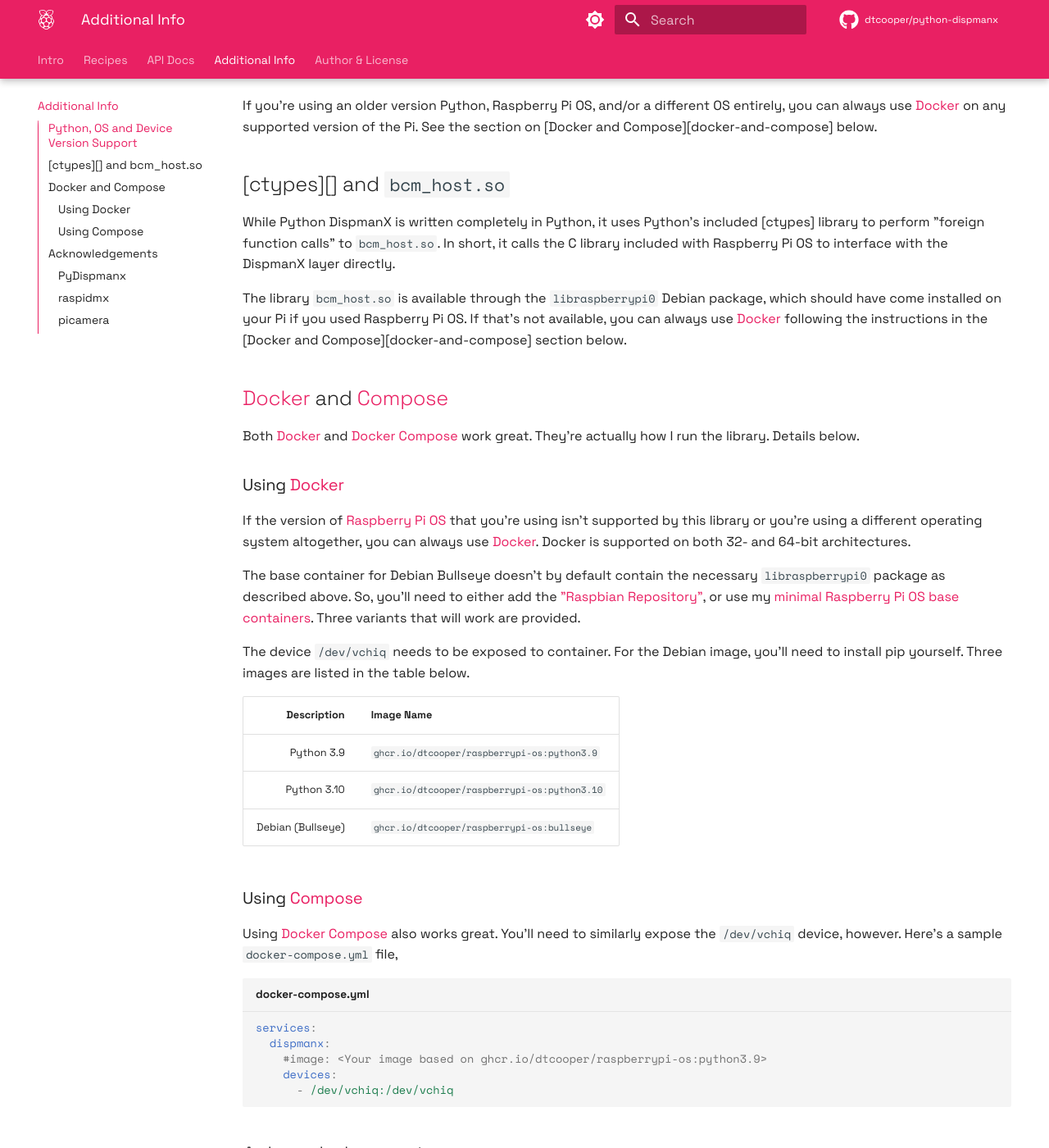
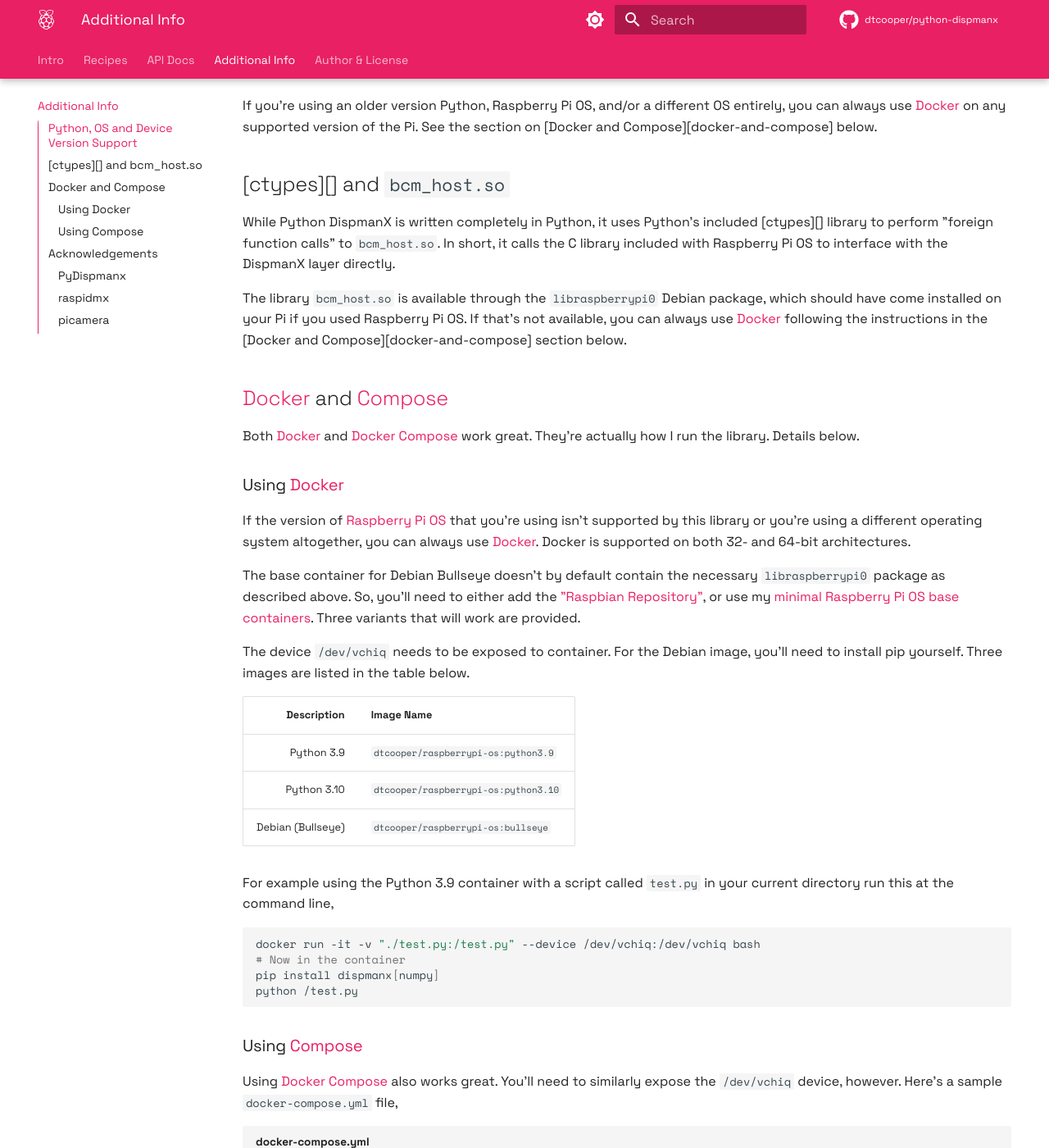
Before and after one commit to dtcooper/python-dispmanx, an MkDocs documentation site: the page built from docs/more-info.md, in a window 1280 px wide and 1400 px high, scrolled down 729 px. Shown: the whole window at 82% size. Built offline with MkDocs 1.6.1 and Material for MkDocs 9.7.7, drawn with Linux system fonts in a browser that asks for light colours; comment, search, counter and statistics services are not loaded; some of the changed text lies outside the part shown.

Commit message:
Update docs

````diff
--- a/docs/info.md
+++ b/docs/more-info.md
@@ -37,9 +37,9 @@
 ## [ctypes][] and `bcm_host.so`
 
 While Python DispmanX is written completely in Python, it uses Python's included
-[ctypes] library to perform "foreign function calls" to `bcm_host.so`. In short,
-it calls the C library included with Raspberry Pi OS to interface with the
-DispmanX layer directly.
+[ctypes][] library to perform "foreign function calls" to `bcm_host.so`. In
+short, it calls the C library included with Raspberry Pi OS to interface with
+the DispmanX layer directly.
 
 The library `bcm_host.so` is available through the `libraspberrypi0` Debian
 package, which should have come installed on your Pi if you used Raspberry Pi
@@ -67,11 +67,21 @@
 The device `/dev/vchiq` needs to be exposed to container. For the Debian image,
 you'll need to install pip yourself. Three images are listed in the table below.
 
-| Description       | Image Name                                   |
-|------------------:|:---------------------------------------------|
-| Python 3.9        | `ghcr.io/dtcooper/raspberrypi-os:python3.9`  |
-| Python 3.10       | `ghcr.io/dtcooper/raspberrypi-os:python3.10` |
-| Debian (Bullseye) | `ghcr.io/dtcooper/raspberrypi-os:bullseye`   |
+| Description       | Image Name                           |
+|------------------:|:-------------------------------------|
+| Python 3.9        | `dtcooper/raspberrypi-os:python3.9`  |
+| Python 3.10       | `dtcooper/raspberrypi-os:python3.10` |
+| Debian (Bullseye) | `dtcooper/raspberrypi-os:bullseye`   |
+
+For example using the Python 3.9 container with a script called `test.py` in
+your current directory run this at the command line,
+
+```bash
+docker run -it -v "./test.py:/test.py" --device /dev/vchiq:/dev/vchiq bash
+# Now in the container
+pip install dispmanx[numpy]
+python /test.py
+```
 
 ### Using [Compose]
 
@@ -82,7 +92,7 @@
 ```yaml title="docker-compose.yml"
 services:
   dispmanx:
-    #image: <Your image based on ghcr.io/dtcooper/raspberrypi-os:python3.9>
+    #image: <Your image based on dtcooper/raspberrypi-os:python3.9>
     devices:
       - /dev/vchiq:/dev/vchiq
 ```
@@ -106,7 +116,8 @@
    via Python is possible; and
 2. Being available to peep into its source code.
 
-Some reasons I've chosen to re-write from scratch are:
+While it's perhaps the best alternative to this project, some reasons I've
+chosen to re-write from scratch are:
 
  * To provide a [ctypes][] pure Python interface;
  * To provide a more complete interface to DispmanX;
--- a/mkdocs.yml
+++ b/mkdocs.yml
@@ -9,7 +9,7 @@
   - index.md
   - recipes.md
   - api.md
-  - info.md
+  - more-info.md
   - license.md
 extra_css:
   - assets/extra.css
````
Also changed, not shown: other parts of docs/more-info.md (+5 -5 lines), docs/assets/extra.css (+27 -0 lines), docs/index.md (+34 -27 lines), docs/license.md (+2 -2 lines), docs/recipes.md (+1 -1 lines), 2 other files.
